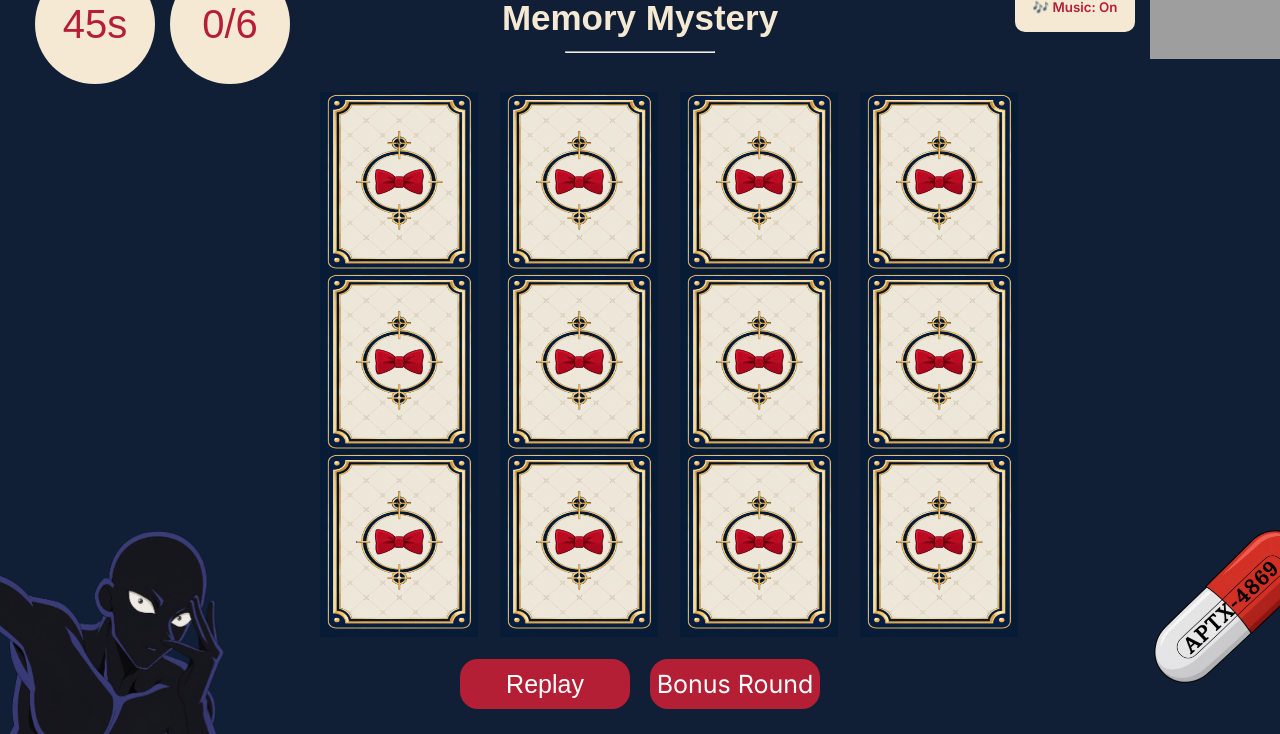
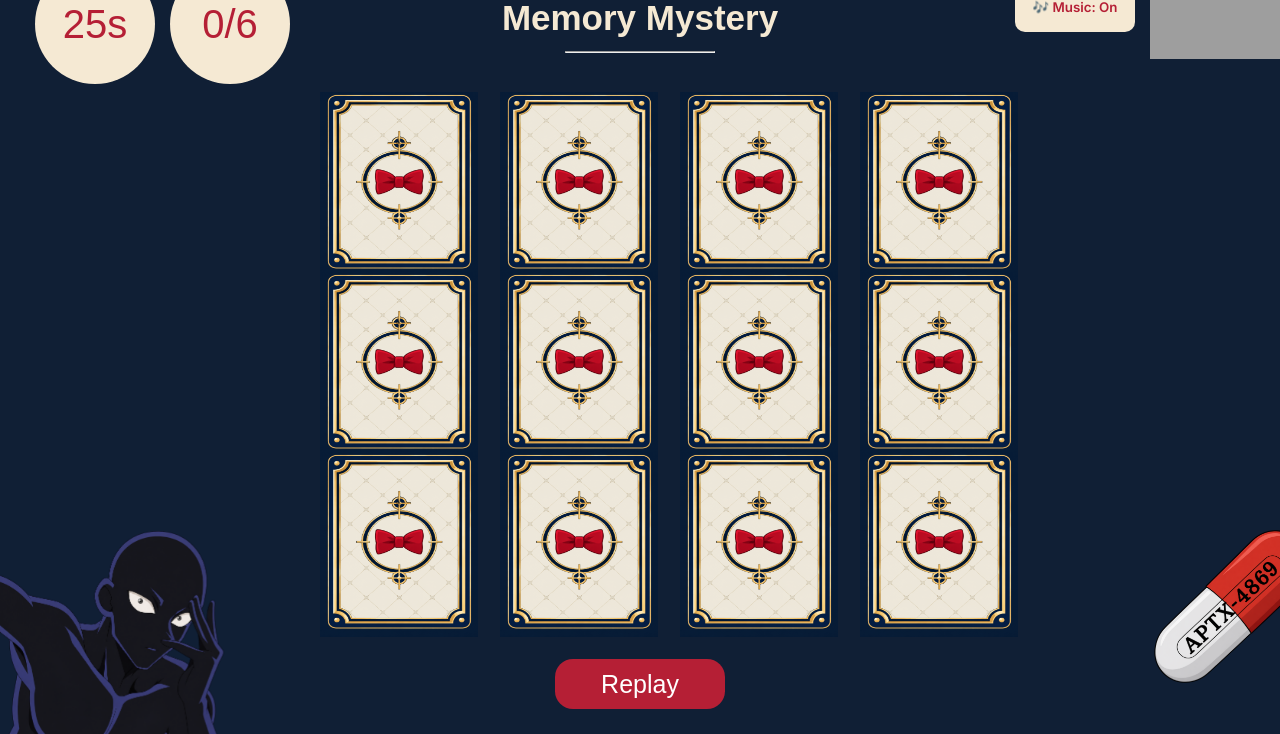
Before and after one commit to ZainabJameel300/Memory-Mystery-game, a website: page index.html in a window 1280 px wide. Both pictures are taken after a click on the button "Replay". Shown: the part 71-805 px from the top of the page. Drawn offline with Linux system fonts and the light colour scheme; some packages are replaced by stand-ins of ours; grey boxes are pictures that could not be loaded; a script that the page names is missing; a web font is replaced by a local one.

```diff
--- a/app.js
+++ b/app.js
@@ -93,7 +93,7 @@ let secondCardElm = null //tracks the html element of the second card
 let firstCardIndex = null //tracks the index of the first card in the cards array
 let secondCardIndex = null//tracks the index of the second card in the cards array
 
-let time = 45
+let time = 25
 let score= 0
 let timeInterval=null
 let gameOver = false //tracks if all the cards are flipped or the time has run out
@@ -248,7 +248,7 @@ function restartGame(){
  firstCardIndex = null
  secondCardIndex = null
 
- time = 45
+ time = 25
  score= 0
  timeInterval=null
  gameOver = false
--- a/index.html
+++ b/index.html
@@ -18,7 +18,7 @@
 
     <div class="top-section">
         <div class="time-score">
-    <div id="time-div"><p id="time"><span id="time-value">45</span>s</p></div>
+    <div id="time-div"><p id="time"><span id="time-value">25</span>s</p></div>
     <div id="score-div"><p id="score"><span id="score-value">0</span>/6</p></div>
  </div>
  <header class="title">
@@ -49,7 +49,7 @@
  </div>
      <div class="msg-btn">
         <button id="restart-btn">Replay</button>
-        <button id="bonus-btn"><a href="./bonusGame.html">Bonus Round</a> </button></div>
+        <!-- <button id="bonus-btn"><a href="./bonusGame.html">Bonus Round</a> </button></div>  -->
     </div>
     <img id="culprit-image" src="./assets/culprit-sec-img.png" alt="Detective Conan Culprit Image">
     <img id="capsule-image" src="./assets/capsule.png" alt="APT capsule Image">
--- a/style.css
+++ b/style.css
@@ -129,6 +129,8 @@ body{
     align-items: center;
 
  }
+ /* Some of this code is inspired by understanding these concepts
+  https://developer.mozilla.org/en-US/docs/Web/CSS/Reference/Properties/transition */
  .back-card-image{
   height: 185px;
   width: 158px;
```
Also changed, not shown: README.md, Screenshots/Game-page-bottom.png (added), Screenshots/Game-page.png (added), Screenshots/Welcome-page.png (added), assets/Ai_Haibara.png, assets/Conan_Edogawa.png, 1 other file.
